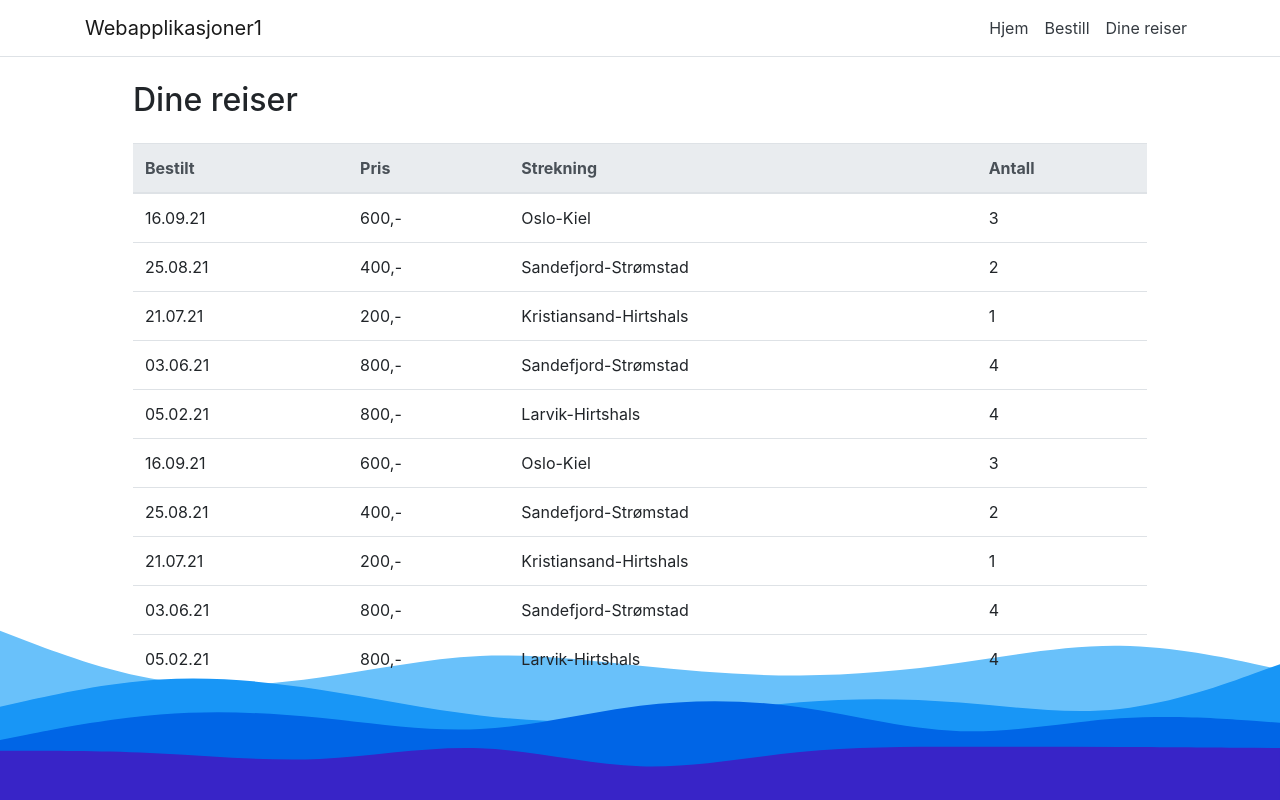
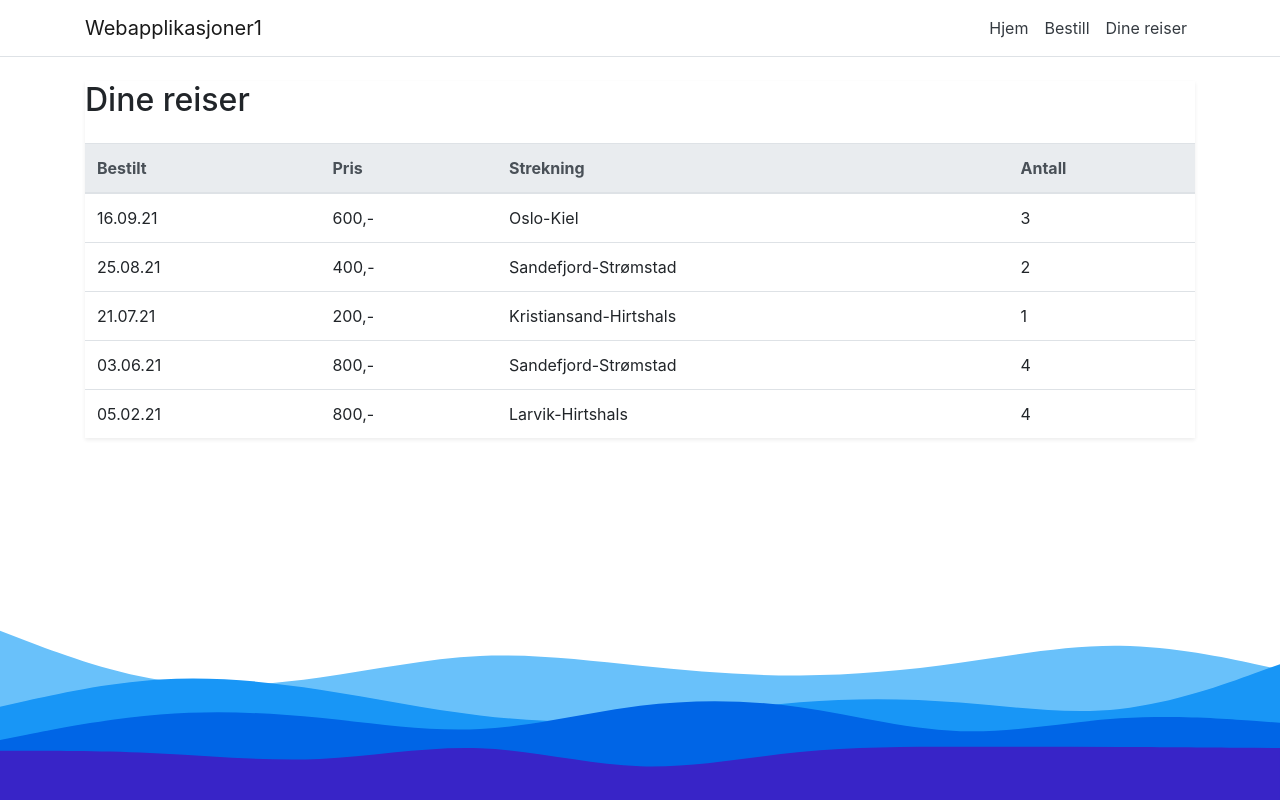
Before and after one commit to eirikhaugstulen/Webapplikasjoner1, a React (Create React App) app in the folder Webapplikasjoner1/ClientApp/: page /reiser in a window 1280 px wide. Built offline with nearby package versions, Linux system fonts and the light colour scheme.

Commit message:
Første utkast for reiser

```diff
--- a/Webapplikasjoner1/ClientApp/src/Pages/Reiser.js
+++ b/Webapplikasjoner1/ClientApp/src/Pages/Reiser.js
@@ -8,78 +8,41 @@ export const Reiser = () => {
         {
             id: 1,
             strekning: 'Oslo-Kiel',
-            antall : 3,
+            antall: 3,
             pris: 600,
             dato: '16.09.21'
         },
         {
             id: 2,
             strekning: 'Sandefjord-Strømstad',
-            antall : 2,
+            antall: 2,
             pris: 400,
             dato: '25.08.21'
         },
         {
             id: 3,
             strekning: 'Kristiansand-Hirtshals',
-            antall : 1,
+            antall: 1,
             pris: 200,
             dato: '21.07.21'
         },
         {
             id: 4,
             strekning: 'Sandefjord-Strømstad',
-            antall : 4,
+            antall: 4,
             pris: 800,
             dato: '03.06.21'
         },
         {
             id: 5,
             strekning: 'Larvik-Hirtshals',
-            antall : 4,
-            pris: 800,
-            dato: '05.02.21'
-        },
-        {
-            id: 1,
-            strekning: 'Oslo-Kiel',
-            antall : 3,
-            pris: 600,
-            dato: '16.09.21'
-        },
-        {
-            id: 2,
-            strekning: 'Sandefjord-Strømstad',
-            antall : 2,
-            pris: 400,
-            dato: '25.08.21'
-        },
-        {
-            id: 3,
-            strekning: 'Kristiansand-Hirtshals',
-            antall : 1,
-            pris: 200,
-            dato: '21.07.21'
-        },
-        {
-            id: 4,
-            strekning: 'Sandefjord-Strømstad',
-            antall : 4,
-            pris: 800,
-            dato: '03.06.21'
-        },
-        {
-            id: 5,
-            strekning: 'Larvik-Hirtshals',
-            antall : 4,
+            antall: 4,
             pris: 800,
             dato: '05.02.21'
         },
     ];
-
     return (
-
-        <div className={'px-5 h-100'}>
+        <div className={'bg-white shadow-sm'}>
             <h2 className={'my-4'}>Dine reiser</h2>
             <Table className={'table table- table-hover '}>
                 <thead className={"thead-light"}>
@@ -95,26 +58,18 @@ export const Reiser = () => {
                     return (
                         <tr>
                             <td>
-                                        <div>
                                 {reise.dato}
-                                        </div>
                             </td>
                             <td>
-                                    <div>
                                 {reise.pris},-
-                                    </div>
                             </td>
                             <td>
-                                        <div>
+
                                 {reise.strekning}
-                                        </div>
                             </td>
                             <td>
-                                        <div>
                                 {reise.antall}
-                                        </div>
                             </td>
-
                         </tr>
                     )
                 })}
```
Lines whose indentation alone changed are shown as unchanged.
